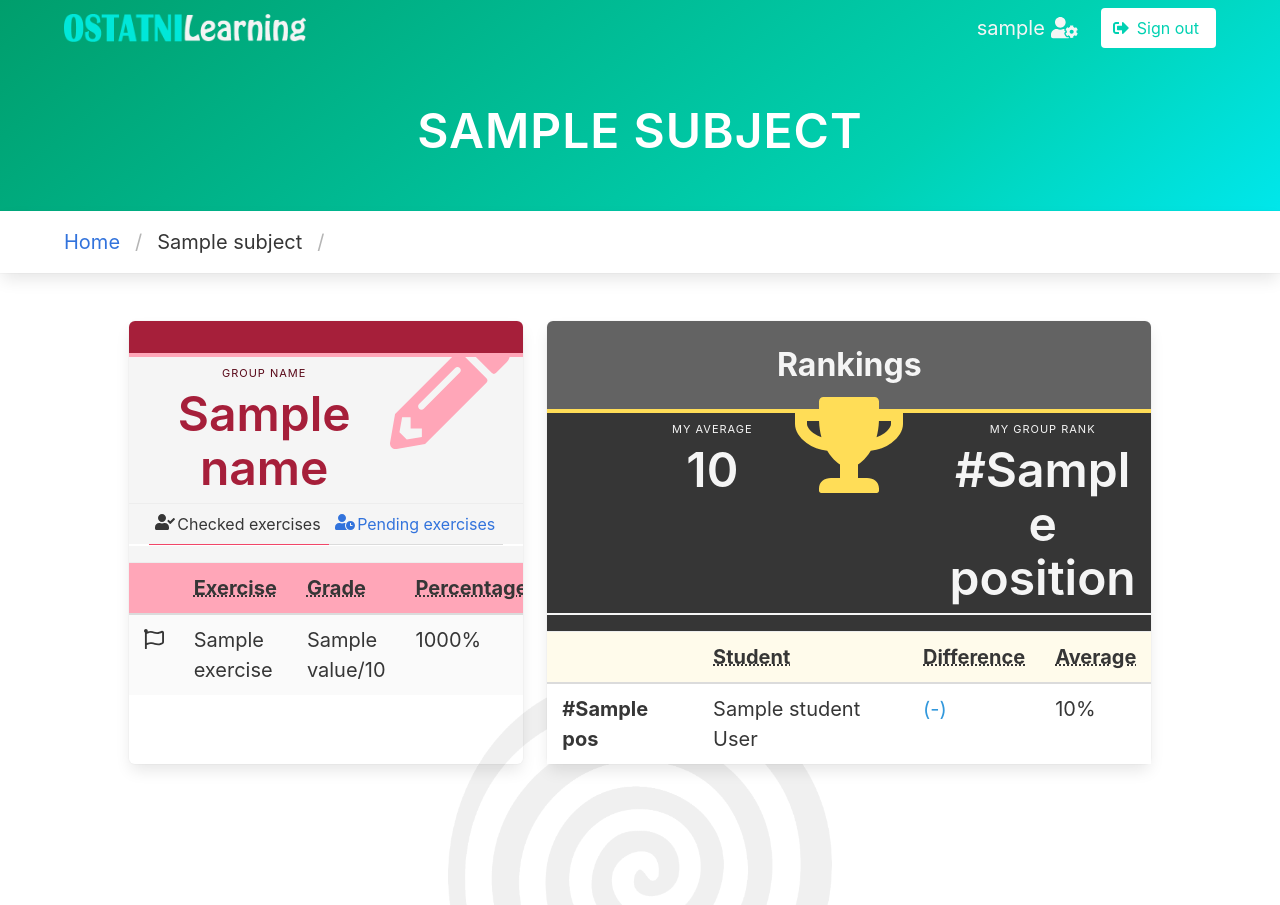
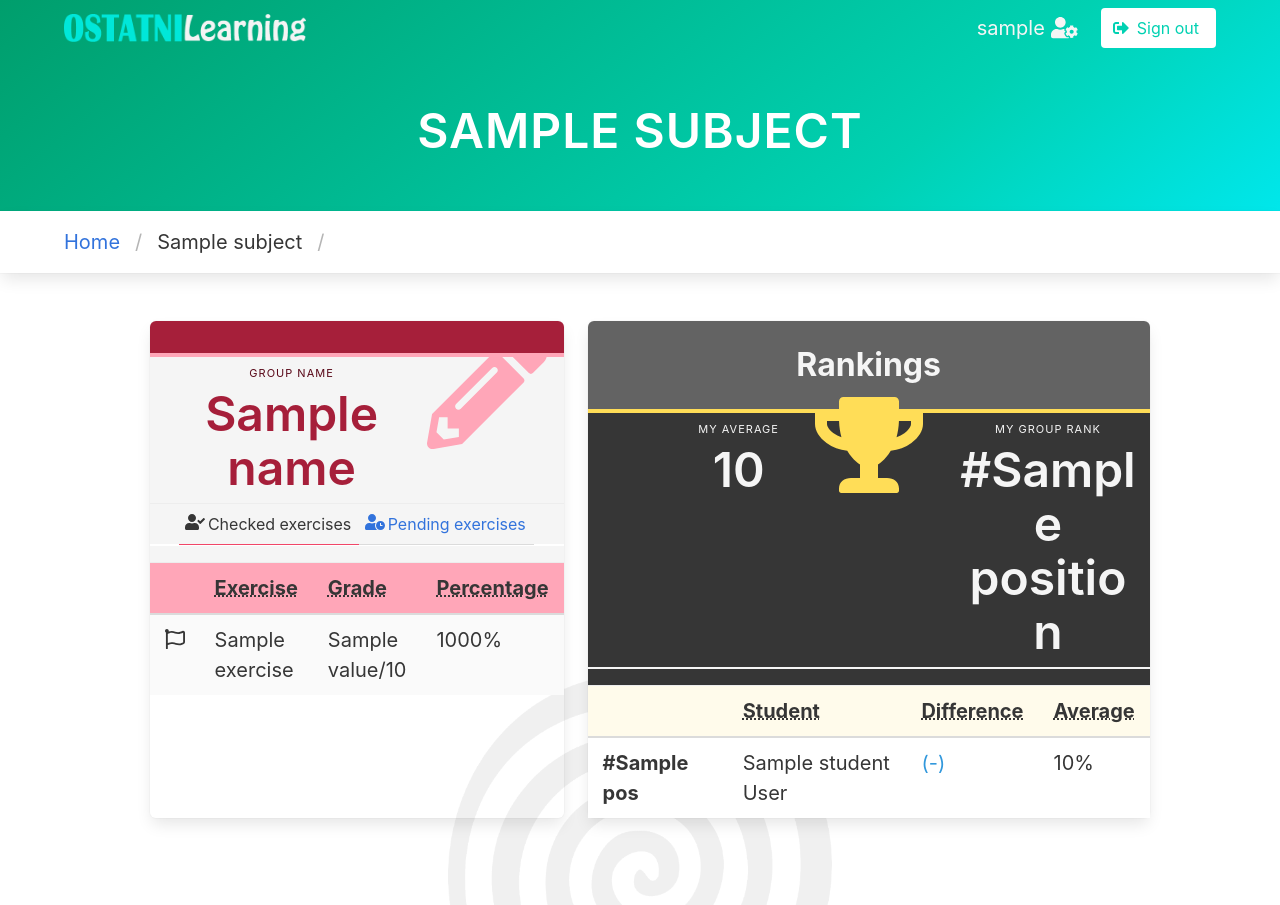
Before and after one commit to ostatni5/hall-of-fame, a Django app: template hallOfFameStudent/templates/hallOfFameStudent/group_student.html in a window 1280 px wide. Run offline with Django 3.2, Linux system fonts and the light colour scheme; tables that the repository leaves empty hold one stand-in row (values such as "Sample post"); the template is opened without the code that fills it: values that come from a table or form of the project are taken from there, most other values are stand-ins (such as "Sample title", 1, 10 or a date in 2020); parts of the project's set-up code (start-up, migrations or seed data) failed here and were passed over; some libraries are stand-ins or nearby versions.

Commit message:
responsive design

```diff
--- a/hallOfFameStudent/templates/hallOfFameStudent/group_student.html
+++ b/hallOfFameStudent/templates/hallOfFameStudent/group_student.html
@@ -20,17 +20,21 @@
     <section
             style='min-height: 79vh; background-image: url("{% static 'img/spiral-cut.png' %}"); background-position: bottom; background-repeat: no-repeat; background-size:30%;'
             class="section">
-        <div class="columns">
-            <div class="column is-4 is-offset-1">
-                {% include 'hallOfFameStudent/includes/student_exercises_panel.html' with group_name=name checked=exercises.checked pending=exercises.pending %}
-            </div>
-            <div class="column is-6">
-                {% include 'hallOfFameStudent/includes/group_ranks_panel.html' with my_ranking=my_ranking group_ranking=group_ranking %}
+        <div class="columns is-centered">
+            <div class="column is-four-fifths-desktop is-11-tablet is-12-mobile">
+                <div class="columns is-desktop">
+                    <div class="column">
+                        {% include 'hallOfFameStudent/includes/student_exercises_panel.html' with group_name=name checked=exercises.checked pending=exercises.pending %}
+                    </div>
+                    <div class="column is-7-desktop">
+                        {% include 'hallOfFameStudent/includes/group_ranks_panel.html' with my_ranking=my_ranking group_ranking=group_ranking %}
+                    </div>
+                </div>
             </div>
         </div>
         {% if show_history %}
-            <div class="columns">
-                <div class="column is-10 is-offset-1">
+            <div class="columns is-centered">
+                <div class="column is-four-fifths-desktop is-11-tablet is-12-mobile">
                     {% include 'hallOfFameStudent/includes/group_ranks_chart.html' with chart_name="Group Ranking Timeline" chart_ID="rankChart" %}
                 </div>
             </div>
```
Also changed, not shown: hallOfFameStudent/templates/hallOfFameStudent/dashboard_student.html (+11 -7 lines).
